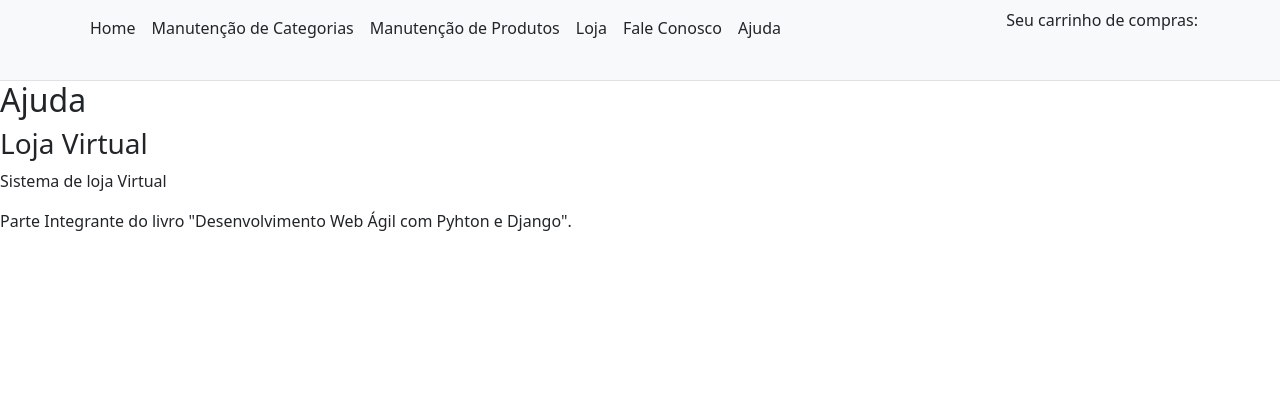
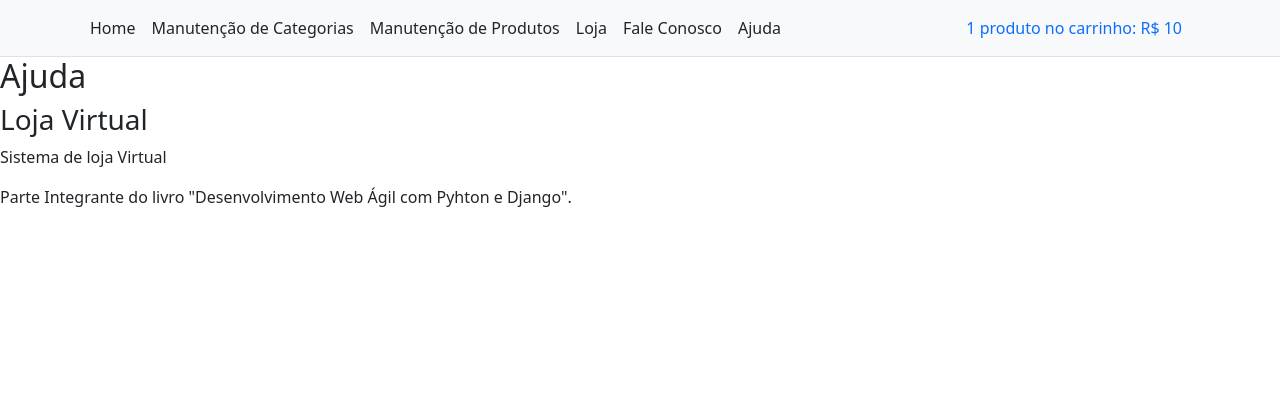
Before and after one commit to filipevsco/lojavirtual-altabooks, a Django app: template prj_lojavirtual/templates/ajuda.html in a window 1280 px wide. Shown: the top 420 px of the page. Run offline with Django 3.2, Linux system fonts and the light colour scheme; the template is opened without the code that fills it: most values are stand-ins (such as "Sample title", 1, 10 or a date in 2020); some libraries are stand-ins or nearby versions.

Commit message:
melhorias navbar

```diff
--- a/prj_lojavirtual/templates/snippets/barra_navegacao.html
+++ b/prj_lojavirtual/templates/snippets/barra_navegacao.html
@@ -1,8 +1,8 @@
 
 <nav class="py-2 bg-light border-bottom">
     <div class="container d-flex flex-wrap">
-        <ul class="nav me-auto">
-            <li class="nav-item"><a href="/" class="nav-link link-dark px-2 active" aria-current="page">Home</a></li>
+        <ul class="nav col-12 col-lg-auto me-lg-auto mb-2 justify-content-center mb-md-0">
+            <li class="nav-item"><a href="/" class="nav-link link-dark px-2" aria-current="page">Home</a></li>
             <li class="nav-item"><a href="/admin/main/categoria/" class="nav-link link-dark px-2">Manutenção de Categorias</a></li>
             <li class="nav-item"><a href="/admin/main/produto/" class="nav-link link-dark px-2">Manutenção de Produtos</a></li>
             <li class="nav-item"><a href="/produtos/" class="nav-link link-dark px-2">Loja</a></li>
@@ -14,12 +14,11 @@
             <li class="nav-item">
                 {% with quantidade_itens=carrinho|length %}
                     {% if carrinho|length > 0 %}
-                        Seu carrinho de compras:
-                        <a class="nav-link text-light" href=" {% url 'carrinho:detalhes_carrinho' %}">
-                            {{ quantidade_itens }} produto {{ quantidade_itens|pluralize }} - R$ {{ carrinho.get_total_geral }}
+                        <a class="nav-link" href=" {% url 'carrinho:detalhes_carrinho' %}">
+                            {{ quantidade_itens }} produto {{ quantidade_itens|pluralize }}  no carrinho: R$ {{ carrinho.get_total_geral }}
                         </a>
                     {% else %}
-                        Seu carrinho está vazio;
+                        Carrinho vazio
                     {% endif %}
                 {% endwith %}
             </li>
```
